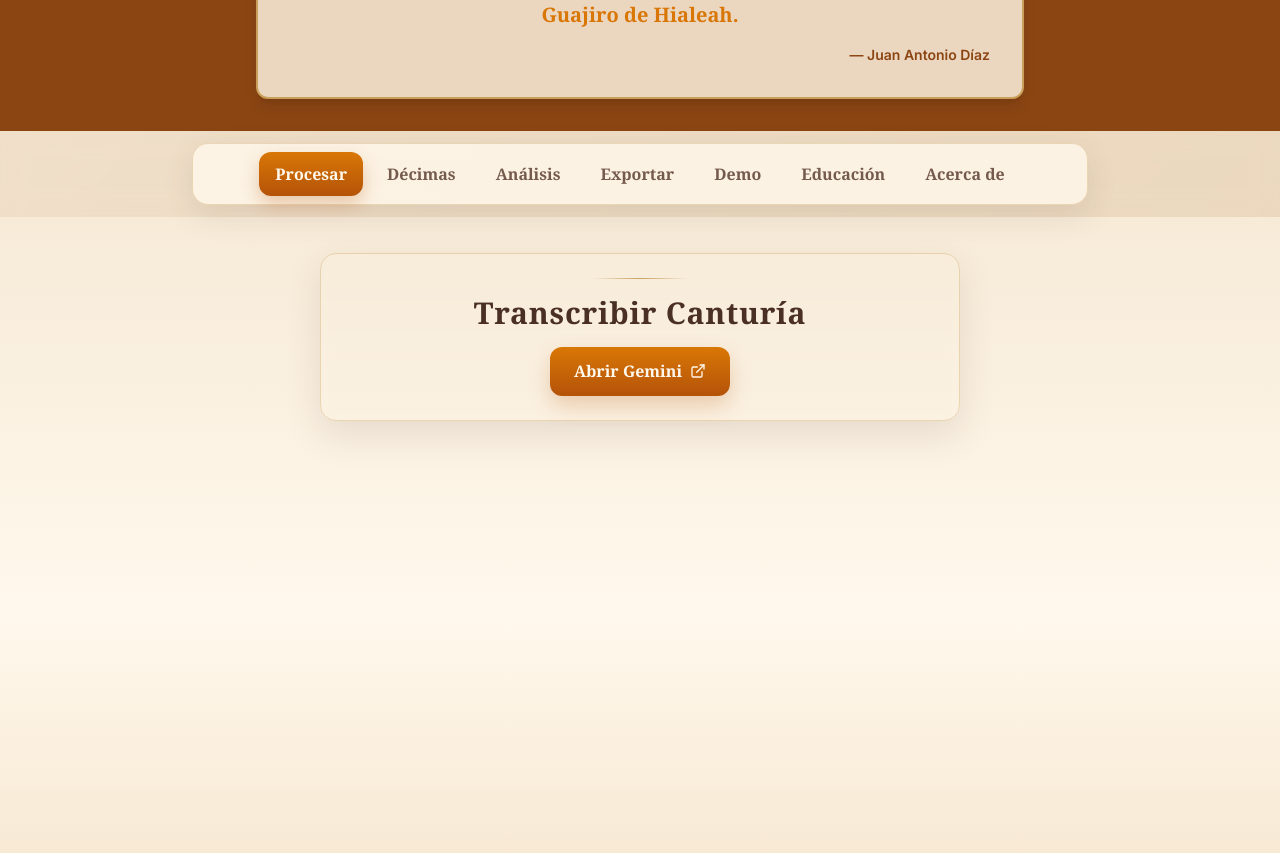
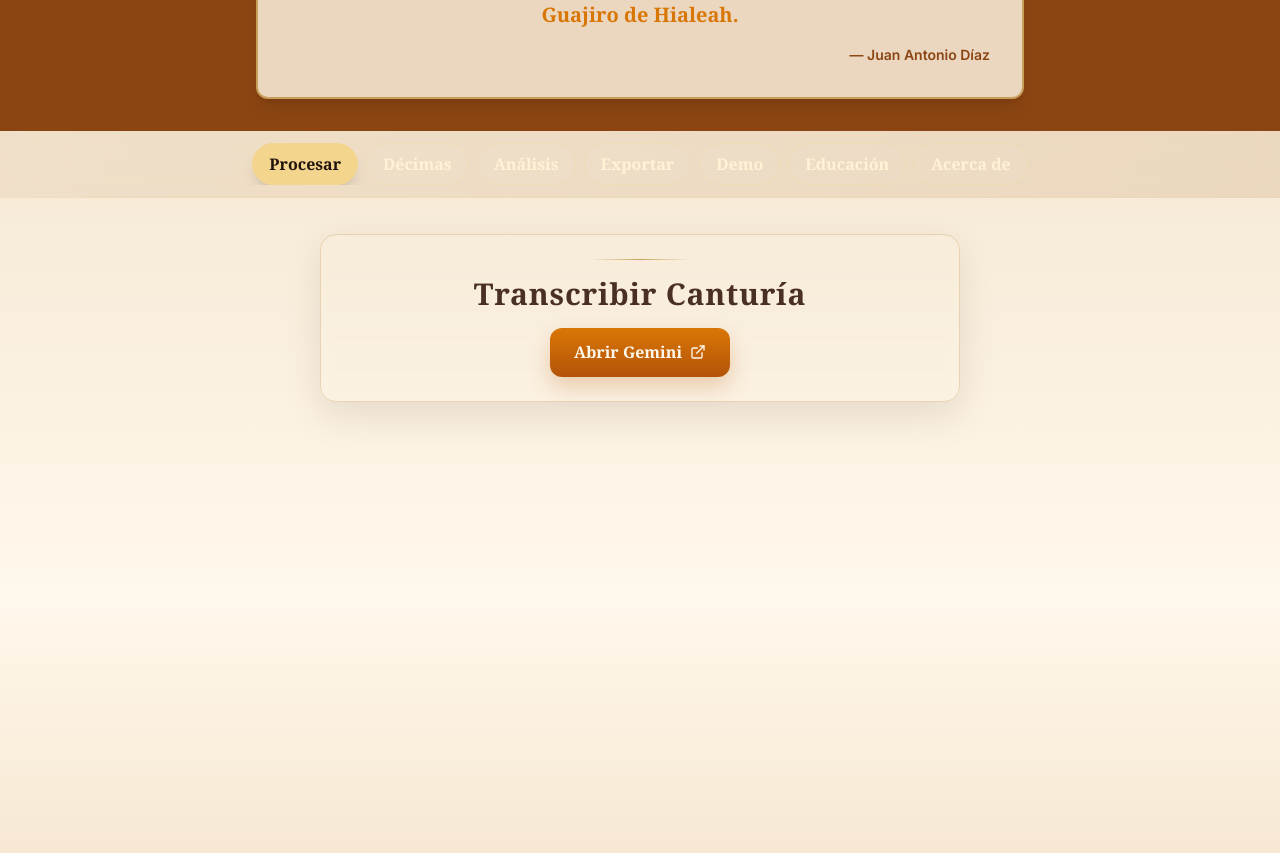
Before and after one commit to ejnburrows-rgb/VD-, a Next.js app: page / in a window 1280 px wide. Shown: the part 1300-2153 px from the top of the page. Built offline with nearby package versions, Linux system fonts and the light colour scheme.

Commit message:
style nav dark horizontal alternate

```diff
--- a/components/navigation-tabs.tsx
+++ b/components/navigation-tabs.tsx
@@ -17,18 +17,17 @@ export function NavigationTabs({ activeTab, onTabChange }: NavigationTabsProps)
   ]
 
   return (
-    <div className="sticky top-[64px] z-40 bg-[#F7EBD8]/92 px-3 py-3 backdrop-blur-md md:top-[72px]">
-      <div className="container mx-auto max-w-4xl">
-        <div className="rounded-2xl border border-[#C8A05C]/35 bg-[#FFF8EC]/80 p-2 shadow-[0_10px_30px_rgba(92,64,51,0.12)]">
-          <div className="flex flex-wrap justify-center gap-2">
+    <div className="sticky top-[58px] z-40 border-b border-[#F4D58D]/20 bg-[#20130D]/92 px-3 py-3 backdrop-blur-md md:top-[66px]">
+      <div className="mx-auto max-w-5xl overflow-x-auto">
+        <div className="flex min-w-max items-center justify-center gap-2 px-1">
           {tabs.map((tab) => (
             <button
               key={tab.id}
               onClick={() => onTabChange(tab.id)}
-                className={`rounded-xl px-4 py-2.5 font-serif text-sm font-semibold transition-all duration-300 md:text-base ${
+              className={`rounded-full border px-4 py-2 font-serif text-sm font-semibold transition-all duration-300 md:text-base ${
                 activeTab === tab.id
-                    ? 'bg-gradient-to-b from-[#D97706] to-[#B45309] text-[#FFF8EC] shadow-[0_8px_18px_rgba(180,83,9,0.28)]'
-                    : 'text-[#5C4033]/85 hover:-translate-y-0.5 hover:bg-[#C8A05C]/16 hover:text-[#4A2F24]'
+                  ? 'border-[#F4D58D] bg-[#F4D58D] text-[#20130D] shadow-lg'
+                  : 'border-[#F4D58D]/25 bg-white/5 text-[#FFF3D6] hover:border-[#F4D58D]/70 hover:bg-[#F4D58D]/10'
               }`}
             >
               {tab.title}
@@ -37,6 +36,5 @@ export function NavigationTabs({ activeTab, onTabChange }: NavigationTabsProps)
         </div>
       </div>
     </div>
-    </div>
   )
 }
```
Lines whose indentation alone changed are shown as unchanged.
